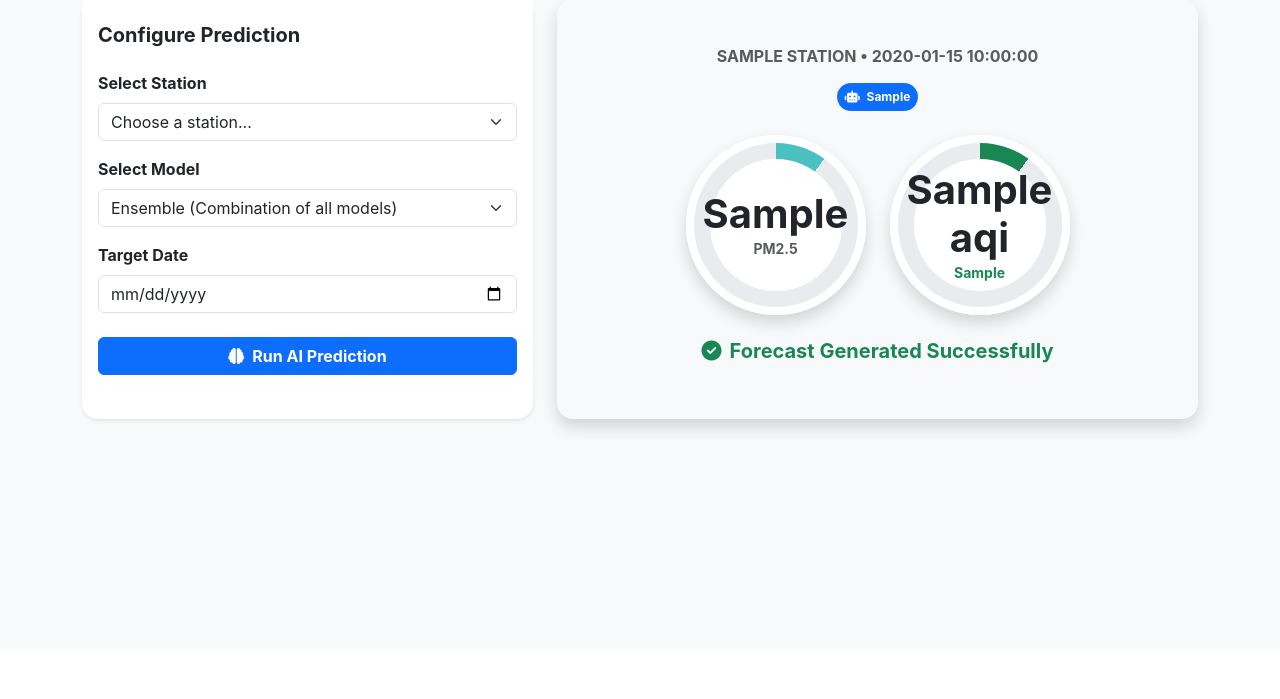
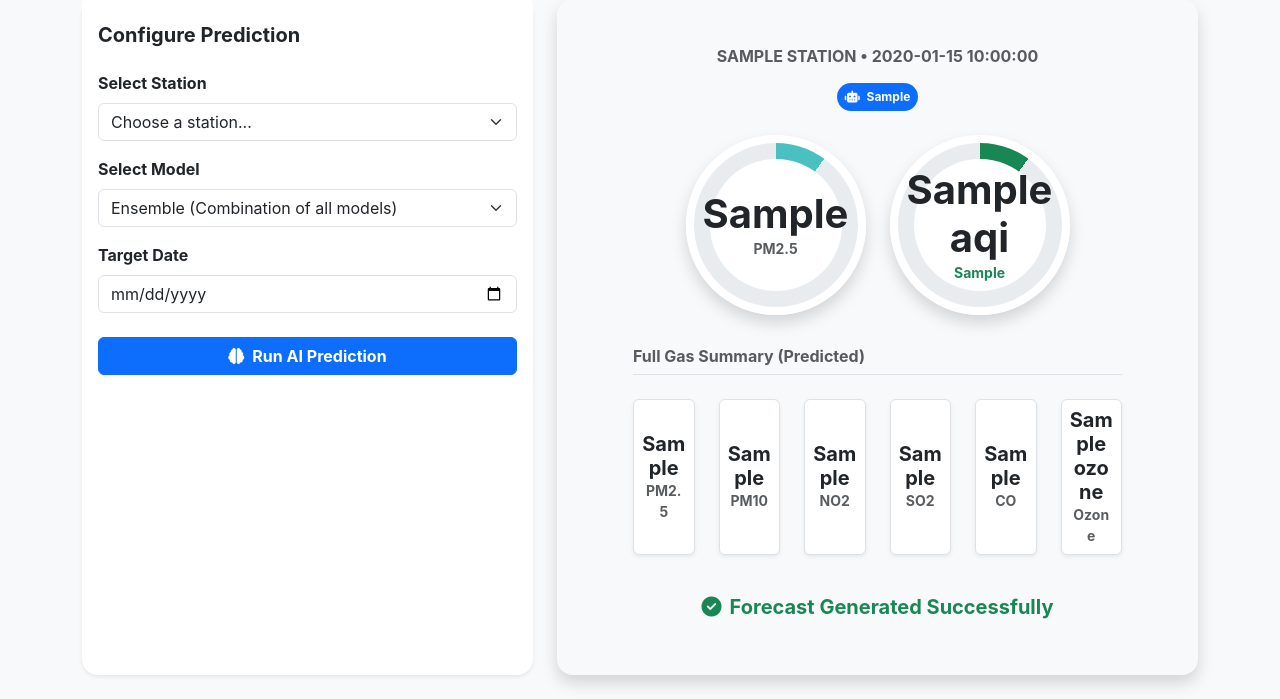
Before and after one commit to ajaybharathiraja/AQI-project, a Flask app: template app/templates/dashboard/forecast.html in a window 1280 px wide. Shown: the part 151-850 px from the top of the page. Before the commit the page ends 586 px from the top, so only its background shows below. Run offline with Flask 3, Linux system fonts and the light colour scheme; tables that the repository leaves empty hold one stand-in row (values such as "Sample post"); the template is opened without the code that fills it: values that come from a table or form of the project are taken from there, most other values are stand-ins (such as "Sample title", 1, 10 or a date in 2020).

Commit message:
Update forecasting to include full gas summary

```diff
--- a/app/templates/dashboard/forecast.html
+++ b/app/templates/dashboard/forecast.html
@@ -86,6 +86,50 @@
                                 </div>
                             </div>
                         </div>
+
+                        <!-- Full Gas Summary -->
+                        <div class="row w-100 mt-2 mb-4 px-3">
+                            <div class="col-12 mb-3">
+                                <h6 class="fw-bold text-muted border-bottom pb-2">Full Gas Summary (Predicted)</h6>
+                            </div>
+
+                            <div class="col-4 col-md-2 mb-3 text-center">
+                                <div class="p-2 border rounded bg-white shadow-sm h-100 d-flex flex-column justify-content-center">
+                                    <h5 class="fw-bold text-dark mb-0">{{ prediction.pm25 }}</h5>
+                                    <small class="text-muted fw-bold">PM2.5</small>
+                                </div>
+                            </div>
+                            <div class="col-4 col-md-2 mb-3 text-center">
+                                <div class="p-2 border rounded bg-white shadow-sm h-100 d-flex flex-column justify-content-center">
+                                    <h5 class="fw-bold text-dark mb-0">{{ prediction.pm10 }}</h5>
+                                    <small class="text-muted fw-bold">PM10</small>
+                                </div>
+                            </div>
+                            <div class="col-4 col-md-2 mb-3 text-center">
+                                <div class="p-2 border rounded bg-white shadow-sm h-100 d-flex flex-column justify-content-center">
+                                    <h5 class="fw-bold text-dark mb-0">{{ prediction.no2 }}</h5>
+                                    <small class="text-muted fw-bold">NO2</small>
+                                </div>
+                            </div>
+                            <div class="col-4 col-md-2 mb-3 text-center">
+                                <div class="p-2 border rounded bg-white shadow-sm h-100 d-flex flex-column justify-content-center">
+                                    <h5 class="fw-bold text-dark mb-0">{{ prediction.so2 }}</h5>
+                                    <small class="text-muted fw-bold">SO2</small>
+                                </div>
+                            </div>
+                            <div class="col-4 col-md-2 mb-3 text-center">
+                                <div class="p-2 border rounded bg-white shadow-sm h-100 d-flex flex-column justify-content-center">
+                                    <h5 class="fw-bold text-dark mb-0">{{ prediction.co }}</h5>
+                                    <small class="text-muted fw-bold">CO</small>
+                                </div>
+                            </div>
+                            <div class="col-4 col-md-2 mb-3 text-center">
+                                <div class="p-2 border rounded bg-white shadow-sm h-100 d-flex flex-column justify-content-center">
+                                    <h5 class="fw-bold text-dark mb-0">{{ prediction.ozone }}</h5>
+                                    <small class="text-muted fw-bold">Ozone</small>
+                                </div>
+                            </div>
+                        </div>
                         <h5 class="fw-bold text-success"><i class="fas fa-check-circle me-2"></i>Forecast Generated Successfully</h5>
                     {% endif %}
                 {% else %}
```
